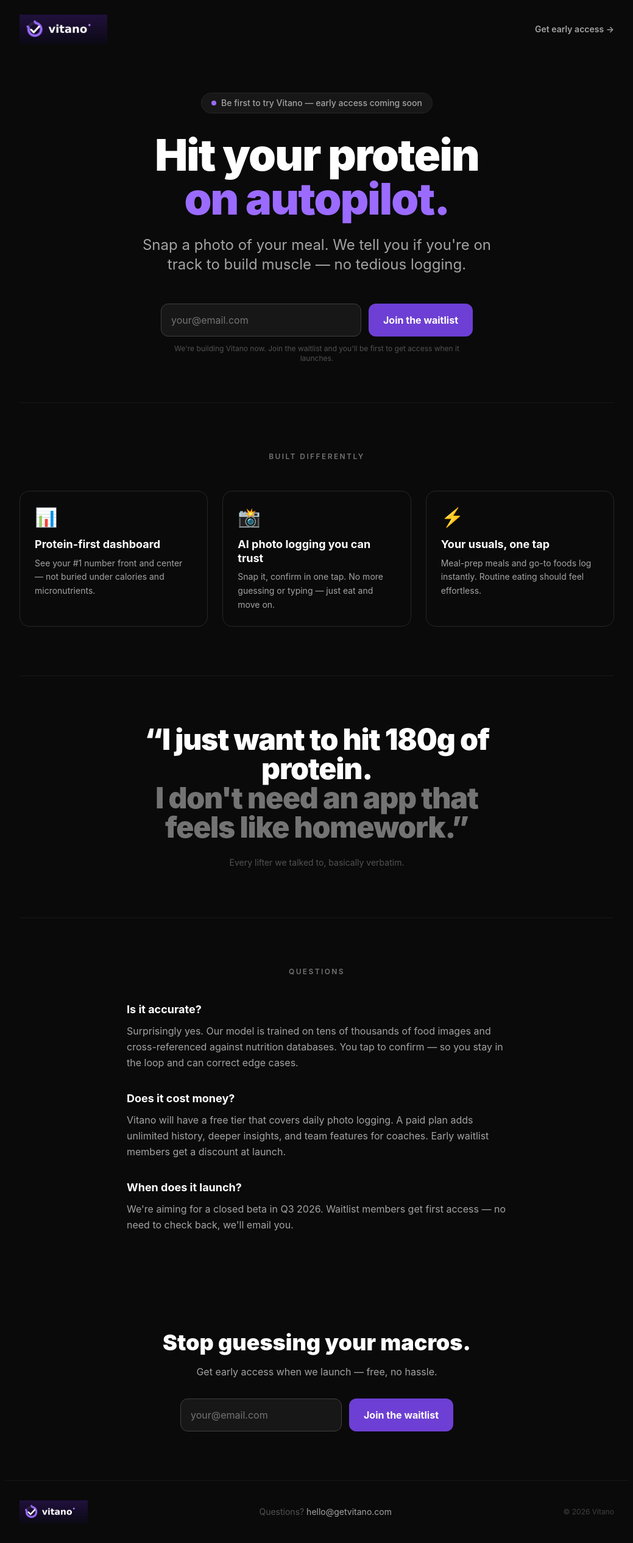
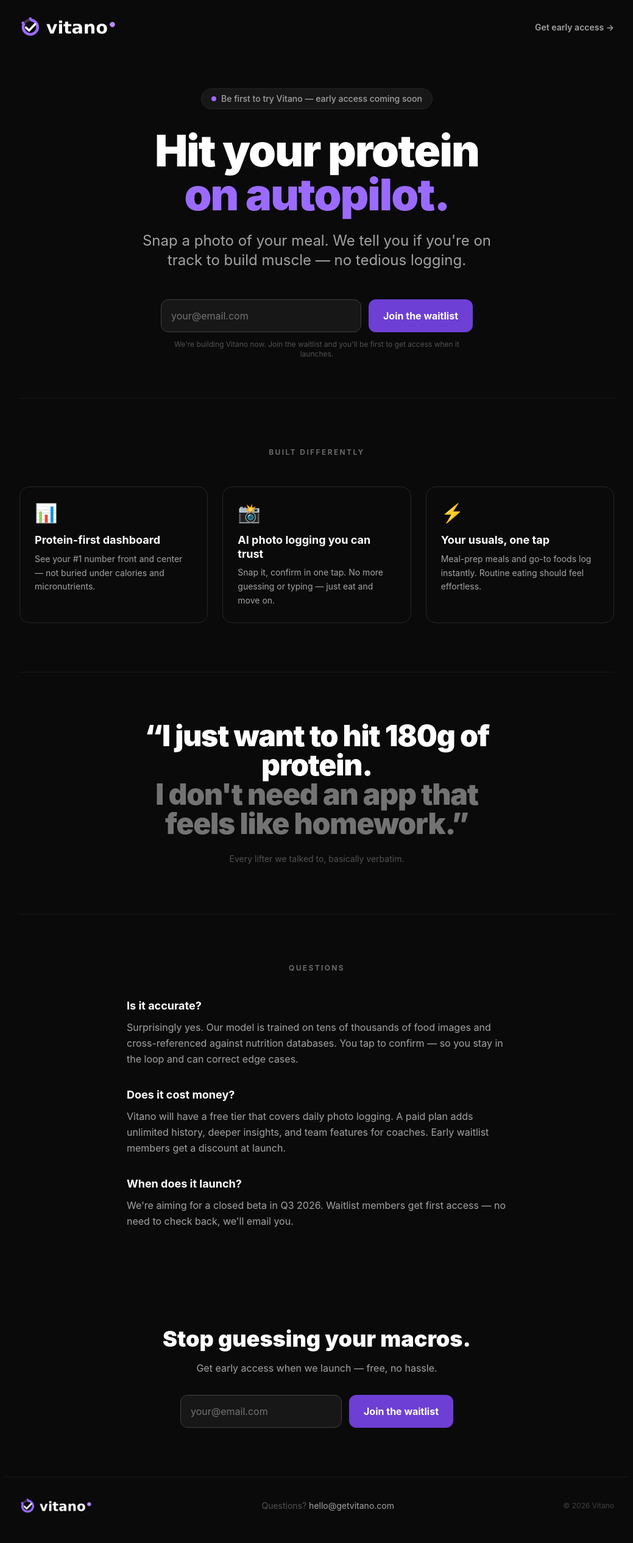
Before and after one commit to jsotd/vitano, a Next.js app: page / in a window 1280 px wide. Shown: the whole page at 61% size, without its empty margins (120-1159 px from the left). Built offline with nearby package versions, Linux system fonts and the light colour scheme.

Commit message:
switch to transparent logo and icon assets

```diff
--- a/app/layout.tsx
+++ b/app/layout.tsx
@@ -10,8 +10,8 @@
     canonical: "https://getvitano.com",
   },
   icons: {
-    icon: "/logo_appicon_purple.png",
-    apple: "/logo_appicon_purple.png",
+    icon: "/vitano_icon_transparent.png",
+    apple: "/vitano_icon_transparent.png",
   },
   openGraph: {
     title: "Vitano — Hit your protein on autopilot",
--- a/app/page.tsx
+++ b/app/page.tsx
@@ -40,10 +40,10 @@
       {/* Nav */}
       <nav className="flex items-center justify-between px-6 pt-6 max-w-5xl mx-auto">
         <Image
-          src="/logo_ring_check.png"
+          src="/vitano_logo_transparent_white.png"
           alt="Vitano"
-          height={36}
-          width={144}
+          height={40}
+          width={160}
           className="object-contain"
           priority
         />
@@ -166,10 +166,10 @@
       {/* Footer */}
       <footer className="border-t border-neutral-900 px-6 py-8 max-w-5xl mx-auto flex flex-col sm:flex-row items-center justify-between gap-4">
         <Image
-          src="/logo_ring_check.png"
+          src="/vitano_logo_transparent_white.png"
           alt="Vitano"
-          height={28}
-          width={112}
+          height={30}
+          width={120}
           className="object-contain"
         />
         <p className="text-neutral-600 text-sm">
```
Also changed, not shown: public/vitano_icon_transparent.png (added), public/vitano_logo_transparent_white.png (added).
